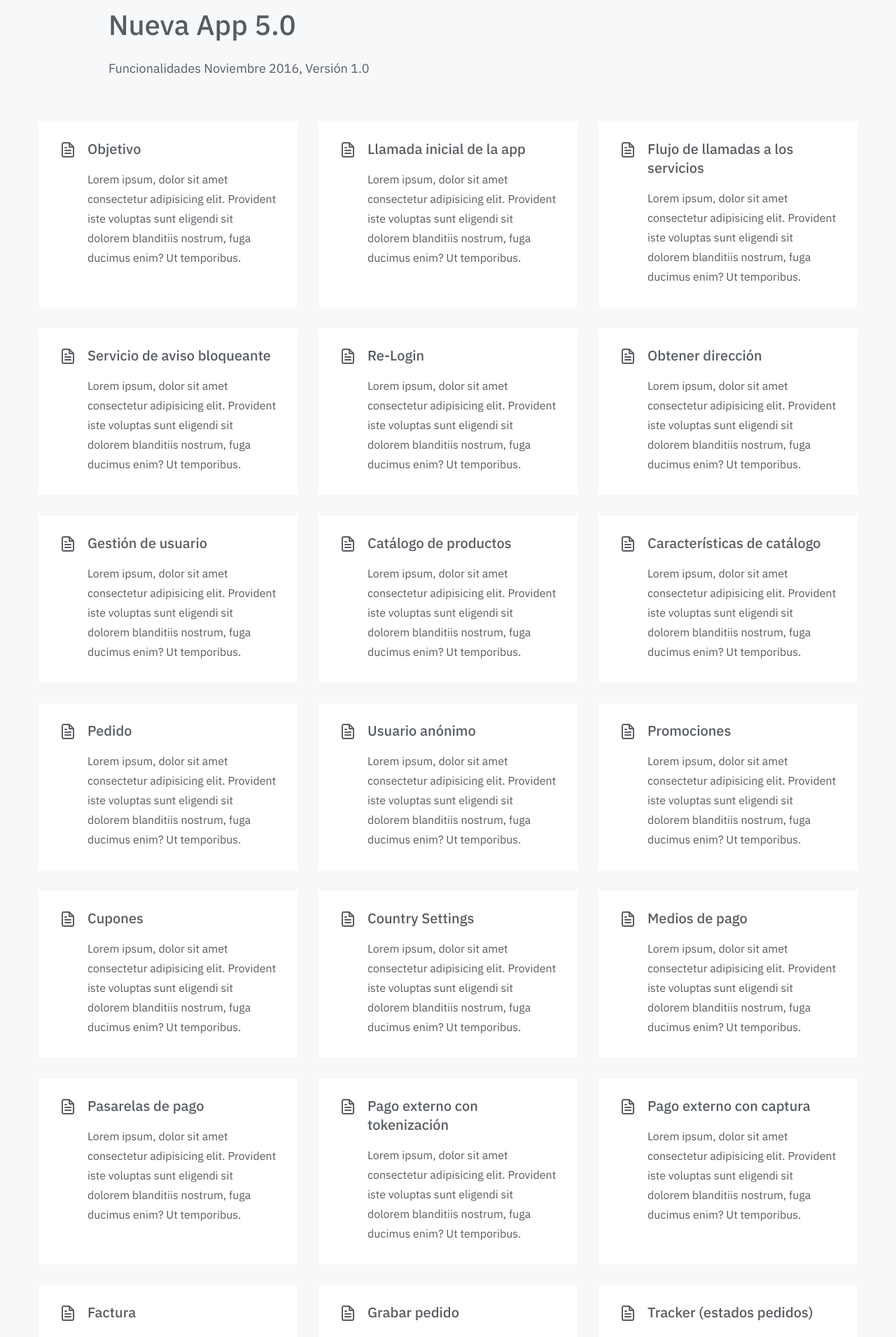
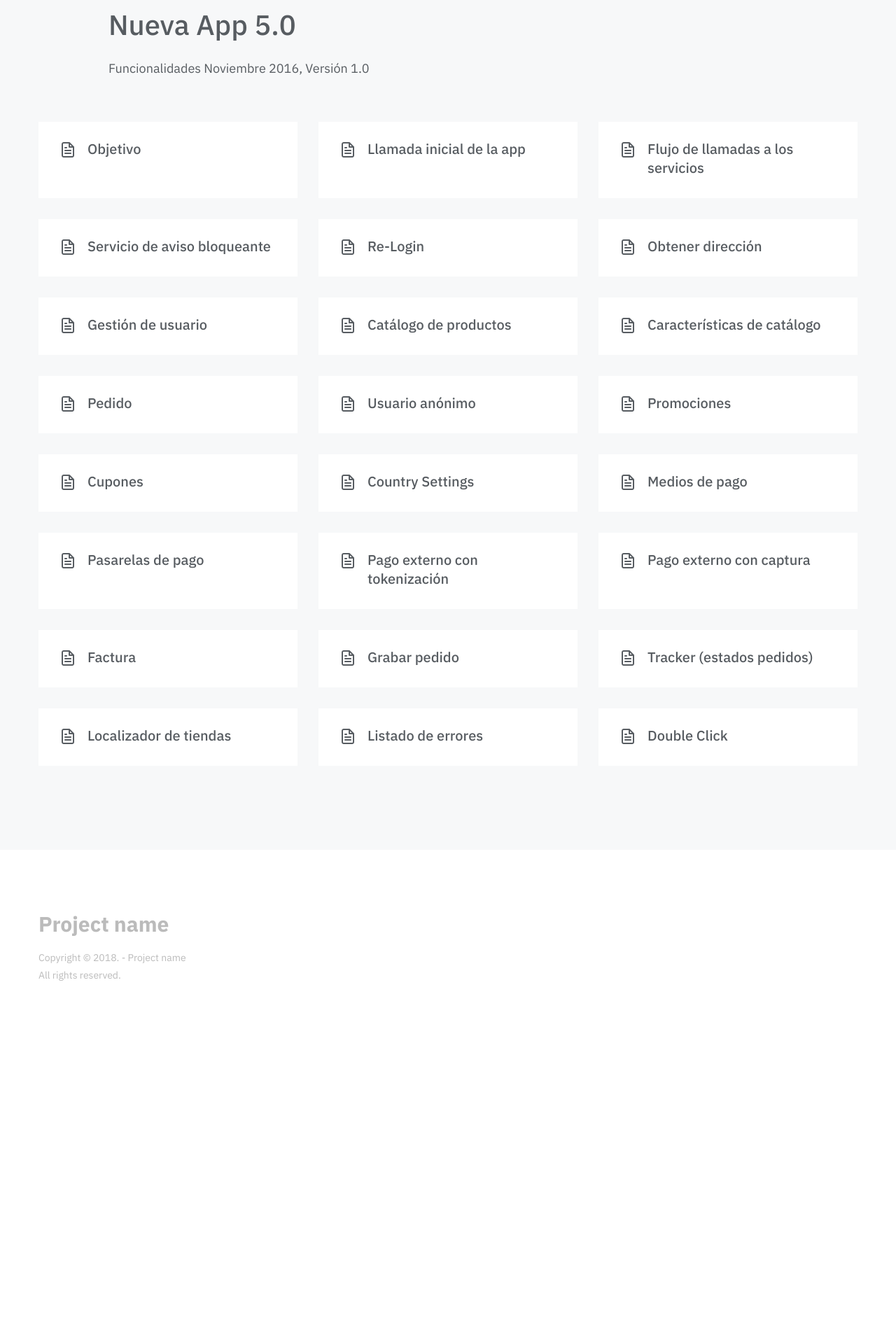
Before and after one commit to abeltranes/abeltranes.github.io, a Jekyll site: the page built from index.md, in a window 1280 px wide. Shown: the part 516-2426 px from the top of the page at 70% size. Built offline with Jekyll 4.4.1, drawn with Linux system fonts in a browser that asks for light colours; some web fonts are replaced; after the commit the page ends 2001 px from its top, so only the background shows below that; some of the changed text lies outside the part shown.

Commit message:
Se elimina la descripcion en index.md

```diff
--- a/dox-theme/_sass/components/_feature-card.scss
+++ b/dox-theme/_sass/components/_feature-card.scss
@@ -35,7 +35,6 @@
    ========================================================================== */
 
 .c-feature-card__icon {
-	flex: 1 0 auto;
 	font-size: 1.5rem;
 	margin-right: 1rem;
 	margin-top: .1875rem;
--- a/index.md
+++ b/index.md
@@ -18,99 +18,75 @@ features:
           description: Funcionalidades Noviembre 2016, Versión 1.0
           grid: # Add feature grid items below, there are examples with all available options
               - title: Objetivo
-                description: Lorem ipsum, dolor sit amet consectetur adipisicing elit. Provident iste voluptas sunt eligendi sit dolorem blanditiis nostrum, fuga ducimus enim? Ut temporibus.
                 icon: file-text # Choose from 266 icons in "Feather" icon set, list of all icons is available here - https://feathericons.com
                 url: /documentation/project-1/index-doc
               - title: Llamada inicial de la app
-                description: Lorem ipsum, dolor sit amet consectetur adipisicing elit. Provident iste voluptas sunt eligendi sit dolorem blanditiis nostrum, fuga ducimus enim? Ut temporibus.
                 icon: file-text
                 url: /documentation/project-2/index-doc
               - title: Flujo de llamadas a los servicios
-                description: Lorem ipsum, dolor sit amet consectetur adipisicing elit. Provident iste voluptas sunt eligendi sit dolorem blanditiis nostrum, fuga ducimus enim? Ut temporibus.
                 icon: file-text
                 url: /documentation/project-3/index-doc
               - title: Servicio de aviso bloqueante
-                description: Lorem ipsum, dolor sit amet consectetur adipisicing elit. Provident iste voluptas sunt eligendi sit dolorem blanditiis nostrum, fuga ducimus enim? Ut temporibus.
                 icon: file-text
                 url: /documentation/project-3/index-doc
               - title: Re-Login
-                description: Lorem ipsum, dolor sit amet consectetur adipisicing elit. Provident iste voluptas sunt eligendi sit dolorem blanditiis nostrum, fuga ducimus enim? Ut temporibus.
                 icon: file-text
                 url: /documentation/project-3/index-doc
               - title: Obtener dirección
-                description: Lorem ipsum, dolor sit amet consectetur adipisicing elit. Provident iste voluptas sunt eligendi sit dolorem blanditiis nostrum, fuga ducimus enim? Ut temporibus.
                 icon: file-text
                 url: /documentation/project-3/index-doc
               - title: Gestión de usuario
-                description: Lorem ipsum, dolor sit amet consectetur adipisicing elit. Provident iste voluptas sunt eligendi sit dolorem blanditiis nostrum, fuga ducimus enim? Ut temporibus.
                 icon: file-text
                 url: /documentation/project-3/index-doc
               - title: Catálogo de productos
-                description: Lorem ipsum, dolor sit amet consectetur adipisicing elit. Provident iste voluptas sunt eligendi sit dolorem blanditiis nostrum, fuga ducimus enim? Ut temporibus.
                 icon: file-text
                 url: /documentation/project-3/index-doc
               - title: Características de catálogo
-                description: Lorem ipsum, dolor sit amet consectetur adipisicing elit. Provident iste voluptas sunt eligendi sit dolorem blanditiis nostrum, fuga ducimus enim? Ut temporibus.
                 icon: file-text
                 url: /documentation/project-3/index-doc
               - title: Pedido
-                description: Lorem ipsum, dolor sit amet consectetur adipisicing elit. Provident iste voluptas sunt eligendi sit dolorem blanditiis nostrum, fuga ducimus enim? Ut temporibus.
                 icon: file-text
                 url: /documentation/project-3/index-doc
               - title: Usuario anónimo
-                description: Lorem ipsum, dolor sit amet consectetur adipisicing elit. Provident iste voluptas sunt eligendi sit dolorem blanditiis nostrum, fuga ducimus enim? Ut temporibus.
                 icon: file-text
                 url: /documentation/project-3/index-doc
               - title: Promociones
-                description: Lorem ipsum, dolor sit amet consectetur adipisicing elit. Provident iste voluptas sunt eligendi sit dolorem blanditiis nostrum, fuga ducimus enim? Ut temporibus.
                 icon: file-text
                 url: /documentation/project-3/index-doc
               - title: Cupones
-                description: Lorem ipsum, dolor sit amet consectetur adipisicing elit. Provident iste voluptas sunt eligendi sit dolorem blanditiis nostrum, fuga ducimus enim? Ut temporibus.
                 icon: file-text
                 url: /documentation/project-3/index-doc
               - title: Country Settings
-                description: Lorem ipsum, dolor sit amet consectetur adipisicing elit. Provident iste voluptas sunt eligendi sit dolorem blanditiis nostrum, fuga ducimus enim? Ut temporibus.
                 icon: file-text
                 url: /documentation/project-3/index-doc
               - title: Medios de pago
-                description: Lorem ipsum, dolor sit amet consectetur adipisicing elit. Provident iste voluptas sunt eligendi sit dolorem blanditiis nostrum, fuga ducimus enim? Ut temporibus.
                 icon: file-text
                 url: /documentation/project-3/index-doc
               - title: Pasarelas de pago
-                description: Lorem ipsum, dolor sit amet consectetur adipisicing elit. Provident iste voluptas sunt eligendi sit dolorem blanditiis nostrum, fuga ducimus enim? Ut temporibus.
                 icon: file-text
                 url: /documentation/project-3/index-doc
               - title: Pago externo con tokenización
-                description: Lorem ipsum, dolor sit amet consectetur adipisicing elit. Provident iste voluptas sunt eligendi sit dolorem blanditiis nostrum, fuga ducimus enim? Ut temporibus.
                 icon: file-text
                 url: /documentation/project-3/index-doc
               - title: Pago externo con captura
-                description: Lorem ipsum, dolor sit amet consectetur adipisicing elit. Provident iste voluptas sunt eligendi sit dolorem blanditiis nostrum, fuga ducimus enim? Ut temporibus.
                 icon: file-text
                 url: /documentation/project-3/index-doc
               - title: Factura
-                description: Lorem ipsum, dolor sit amet consectetur adipisicing elit. Provident iste voluptas sunt eligendi sit dolorem blanditiis nostrum, fuga ducimus enim? Ut temporibus.
                 icon: file-text
                 url: /documentation/project-3/index-doc
               - title: Grabar pedido
-                description: Lorem ipsum, dolor sit amet consectetur adipisicing elit. Provident iste voluptas sunt eligendi sit dolorem blanditiis nostrum, fuga ducimus enim? Ut temporibus.
                 icon: file-text
                 url: /documentation/project-3/index-doc
               - title: Tracker (estados pedidos)
-                description: Lorem ipsum, dolor sit amet consectetur adipisicing elit. Provident iste voluptas sunt eligendi sit dolorem blanditiis nostrum, fuga ducimus enim? Ut temporibus.
                 icon: file-text
                 url: /documentation/project-3/index-doc
               - title: Localizador de tiendas
-                description: Lorem ipsum, dolor sit amet consectetur adipisicing elit. Provident iste voluptas sunt eligendi sit dolorem blanditiis nostrum, fuga ducimus enim? Ut temporibus.
                 icon: file-text
                 url: /documentation/project-3/index-doc
               - title: Listado de errores
-                description: Lorem ipsum, dolor sit amet consectetur adipisicing elit. Provident iste voluptas sunt eligendi sit dolorem blanditiis nostrum, fuga ducimus enim? Ut temporibus.
                 icon: file-text
                 url: /documentation/project-3/index-doc
               - title: Double Click
-                description: Lorem ipsum, dolor sit amet consectetur adipisicing elit. Provident iste voluptas sunt eligendi sit dolorem blanditiis nostrum, fuga ducimus enim? Ut temporibus.
                 icon: file-text
                 url: /documentation/project-3/index-doc
 ---
```
